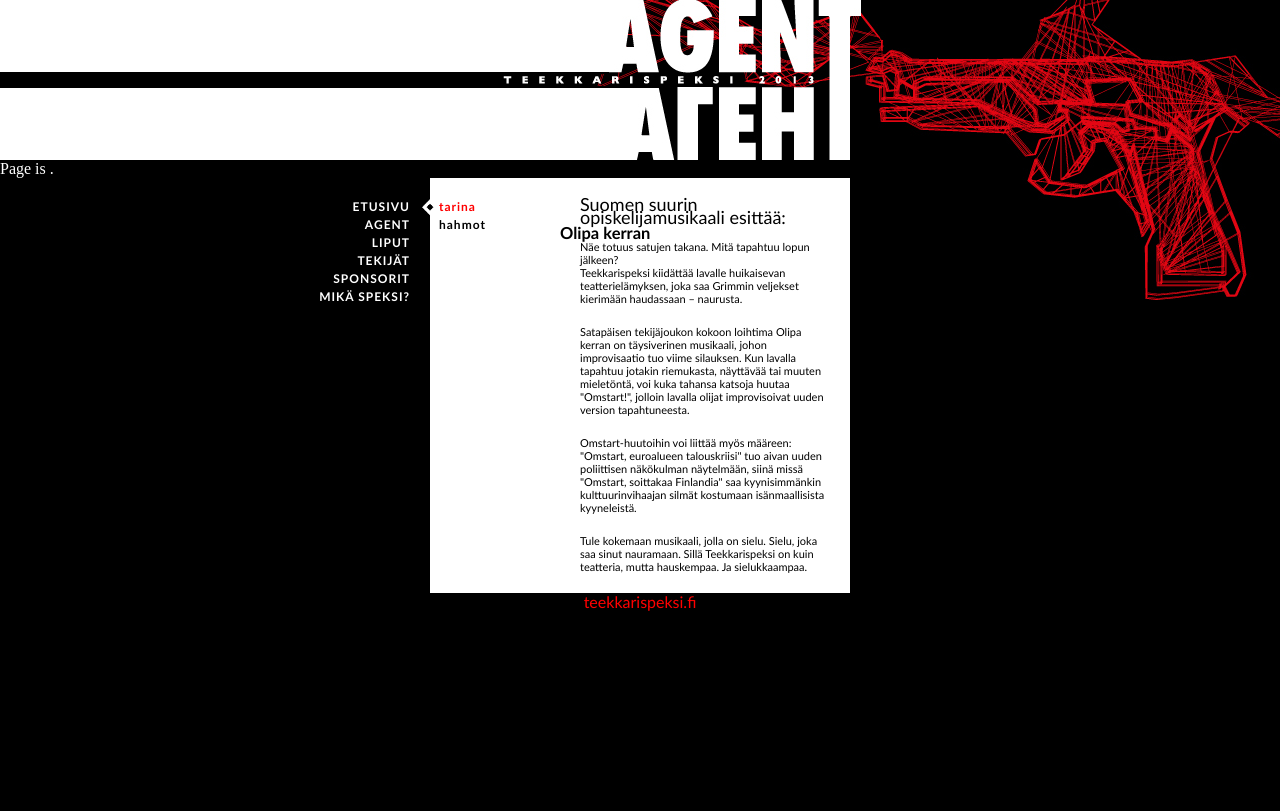
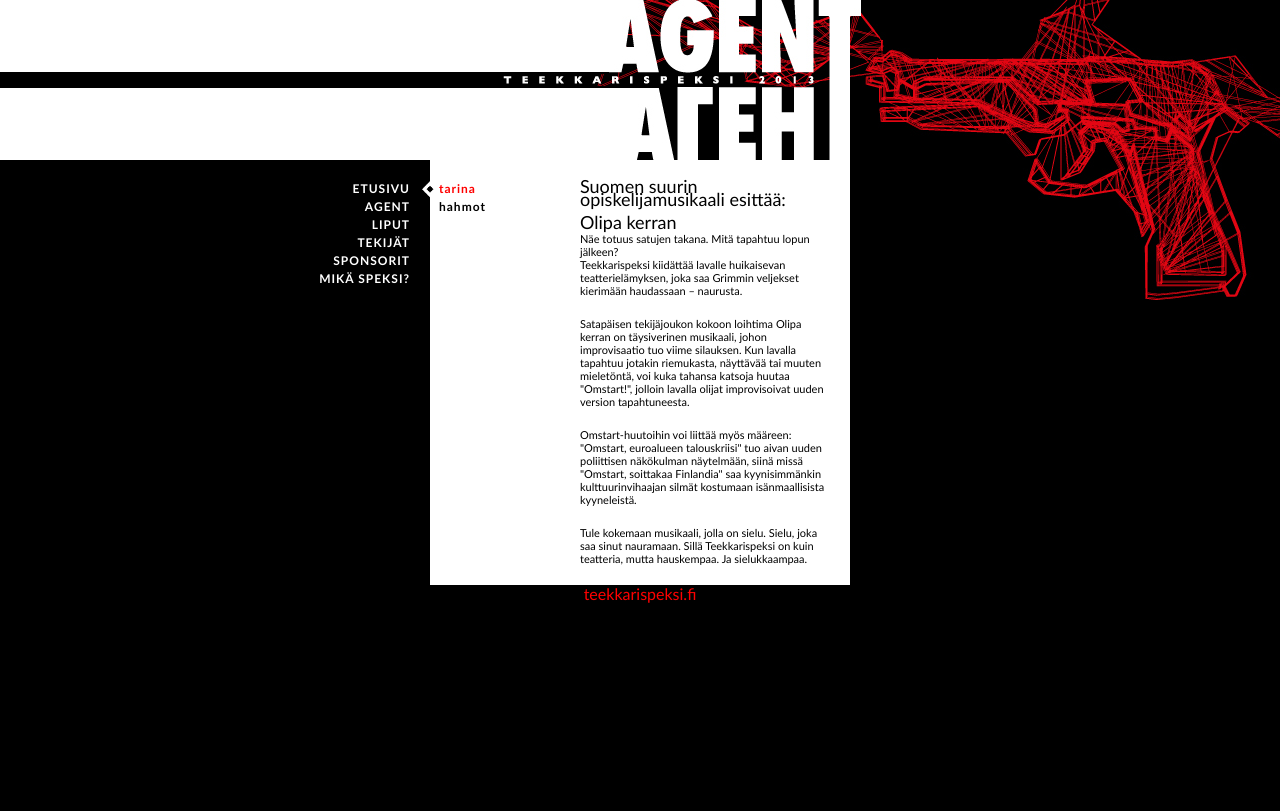
Before and after one commit to anttikissa/agent-web, a PHP site: page /index.php in a window 1280 px wide. After the commit the page ends 603 px from the top, so only its background shows below. Run offline with PHP 8.4, Linux system fonts and the light colour scheme; data that the repository does not hold is empty; some libraries are stand-ins or nearby versions.

Commit message:
Make H1 look like H2.

```diff
--- a/css/style.css
+++ b/css/style.css
@@ -68,6 +68,7 @@ article {
   font-size: 11px;
   line-height: 13px;
 }
+article h1,
 article h2 {
   font-family: "Gill Sans", "Gill Sans MT", Calibri, sans-serif;
   font-size: 18px;
@@ -75,6 +76,7 @@ article h2 {
   font-weight: normal;
   margin: 10px 20px 3px 20px;
 }
+article h1:first-child,
 article h2:first-child {
   margin-top: 0;
 }
--- a/index.php
+++ b/index.php
@@ -33,7 +33,7 @@ if (!$current_page) {
 	$current_page = '.';
 }
 
-print("Page is " . $current_page);
+//print("Page is " . $current_page);
 
 $pages = array(
 	'.' => 'Etusivu',
--- a/src/style.less
+++ b/src/style.less
@@ -99,7 +99,7 @@ article {
 	font-size: 11px;
 	line-height: 13px;
 
-	h2 {
+	h1, h2 {
 		.font-gill-sans;
 		font-size: 18px;
 		line-height: 13px;
```
